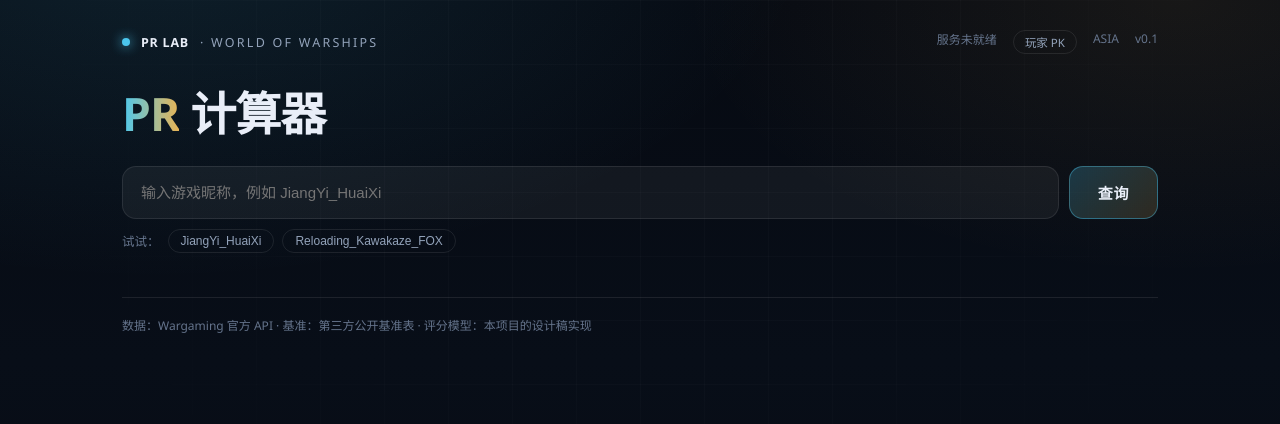
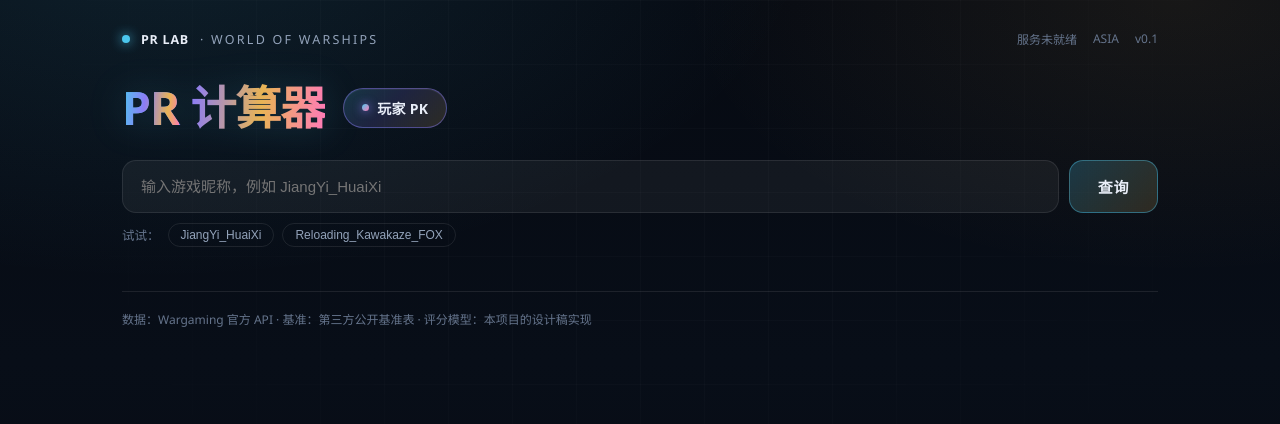
Before and after one commit to JiangYiJiang/wows-pr-lab, a website: page app/public/index.html in a window 1280 px wide. Drawn offline with Linux system fonts and the light colour scheme; no server answers.

Commit message:
style: iridescent page titles + move PK entry next to the home title
- gradient titles on index / ship / pk pages (cyan -> violet -> gold -> pink)
- PK button relocated from the top meta bar to a pill beside the PR title,
  with glow + hover lift
- server: map extensionless paths to .html so /pk and /ship work locally
  like Cloudflare Assets html_handling

```diff
--- a/app/public/index.html
+++ b/app/public/index.html
@@ -14,14 +14,16 @@
     <div class="brand"><span class="dot"></span><b>PR LAB</b> · World of Warships</div>
     <div class="meta">
       <span id="m-sample">样本加载中…</span>
-      <a class="toplink" href="/pk">玩家 PK</a>
       <span>ASIA</span>
       <span>v0.1</span>
     </div>
   </div>
 
   <div class="hero">
-    <h1><em>PR</em> 计算器</h1>
+    <div class="titlerow">
+      <h1><em>PR</em> 计算器</h1>
+      <a class="pkbtn" href="/pk"><span class="pkdot"></span>玩家 PK</a>
+    </div>
 
     <div class="search">
       <input id="q" placeholder="输入游戏昵称，例如 JiangYi_HuaiXi" autocomplete="off" spellcheck="false" />
--- a/app/public/style.css
+++ b/app/public/style.css
@@ -30,8 +30,13 @@ body::before{content:"";position:fixed;inset:0;pointer-events:none;z-index:0;
 
 /* hero */
 .hero{margin-bottom:26px}
-.hero h1{font-size:clamp(28px,4.4vw,46px);line-height:1.12;letter-spacing:-1px;font-weight:750}
-.hero h1 em{font-style:normal;background:linear-gradient(90deg,#4cc9f0,#e8b455);-webkit-background-clip:text;background-clip:text;color:transparent}
+.hero h1{font-size:clamp(28px,4.4vw,46px);line-height:1.12;letter-spacing:-1px;font-weight:750;
+  background:linear-gradient(96deg,#4cc9f0 0%,#8b7cf6 34%,#e8b455 68%,#ff7ab8 100%);
+  -webkit-background-clip:text;background-clip:text;color:transparent;
+  filter:drop-shadow(0 2px 18px rgba(76,201,240,.18))}
+.hero h1 em{font-style:normal;background:linear-gradient(96deg,#4cc9f0 0%,#8b7cf6 40%,#e8b455 78%,#ff7ab8 100%);
+  -webkit-background-clip:text;background-clip:text;color:transparent}
+.titlerow{display:flex;align-items:center;gap:18px;flex-wrap:wrap}
 .hero p{color:var(--dim);margin-top:10px;font-size:14.5px;max-width:620px}
 
 /* search */
@@ -175,7 +180,10 @@ footer{margin-top:44px;padding-top:18px;border-top:1px solid var(--line);font-si
 .shiphead{display:flex;align-items:center;gap:18px}
 .tierbig{width:58px;height:58px;flex:none;display:grid;place-items:center;border-radius:15px;font-size:24px;font-weight:800;
   color:var(--gold);background:linear-gradient(135deg,rgba(232,180,85,.18),rgba(76,201,240,.12));border:1px solid rgba(232,180,85,.3)}
-.shipnames h1{font-size:30px;letter-spacing:-.5px;line-height:1.15}
+.shipnames h1{font-size:30px;letter-spacing:-.5px;line-height:1.15;
+  background:linear-gradient(96deg,#4cc9f0 0%,#8b7cf6 34%,#e8b455 68%,#ff7ab8 100%);
+  -webkit-background-clip:text;background-clip:text;color:transparent;
+  filter:drop-shadow(0 2px 14px rgba(76,201,240,.16))}
 .shipen{font-size:13px;color:var(--dim2);margin-top:5px}
 .owner{margin-left:auto;color:var(--cyan);text-decoration:none;font-size:13px;border:1px solid rgba(76,201,240,.3);padding:6px 13px;border-radius:999px;white-space:nowrap}
 .owner:hover{background:rgba(76,201,240,.1)}
@@ -306,3 +314,24 @@ tr[data-href]:hover .shiplink{text-decoration:underline;text-underline-offset:3p
 .toplink{color:var(--dim);text-decoration:none;border:1px solid var(--line);border-radius:999px;
   padding:3px 11px;font-size:11.5px;transition:.2s;letter-spacing:0}
 .toplink:hover{color:#fff;border-color:rgba(76,201,240,.45)}
+
+/* 首页标题旁的 PK 入口 */
+.pkbtn{
+  position:relative;display:inline-flex;align-items:center;gap:8px;
+  padding:9px 18px;border-radius:999px;text-decoration:none;
+  font-size:14px;font-weight:700;letter-spacing:.02em;color:var(--txt);
+  background:linear-gradient(135deg,rgba(76,201,240,.18),rgba(139,124,246,.16) 45%,rgba(232,180,85,.16));
+  border:1px solid rgba(139,124,246,.45);
+  box-shadow:0 0 0 rgba(76,201,240,0),inset 0 1px 0 rgba(255,255,255,.06);
+  transition:transform .18s ease,box-shadow .25s ease,border-color .25s ease;
+  white-space:nowrap;
+}
+.pkbtn .pkdot{width:7px;height:7px;border-radius:50%;background:linear-gradient(135deg,#4cc9f0,#ff7ab8);
+  box-shadow:0 0 10px rgba(139,124,246,.9)}
+.pkbtn:hover{
+  transform:translateY(-1px);border-color:rgba(76,201,240,.75);
+  box-shadow:0 6px 22px rgba(76,201,240,.22),0 0 0 1px rgba(76,201,240,.25) inset;
+}
+@media(max-width:560px){
+  .pkbtn{font-size:13px;padding:7px 14px}
+}
--- a/app/server.js
+++ b/app/server.js
@@ -270,6 +270,8 @@ async function queryPk(qa, qb, weights, ip) {
 function serveStatic(req, res) {
   let p = decodeURIComponent(req.url.split('?')[0]);
   if (p === '/') p = '/index.html';
+  // 与 Cloudflare Assets 的 html_handling 对齐：/pk → /pk.html
+  if (!path.extname(p)) p += '.html';
   const file = path.join(PUBLIC, p);
   if (!file.startsWith(PUBLIC)) { res.writeHead(403).end(); return; }
   fs.readFile(file, (err, buf) => {
```
